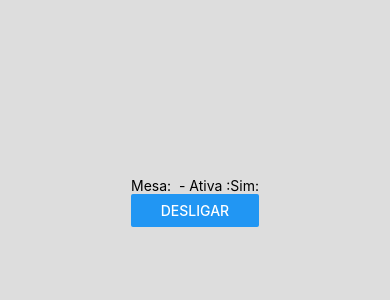
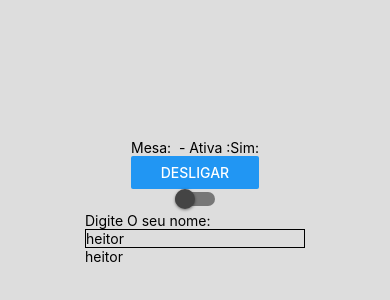
Before and after one commit to heitorAlbu/app1, a React Native app: screen / in a window 390 px wide. Shown: the part 220-520 px from the top of the page. Built offline with nearby package versions, Linux system fonts and the light colour scheme.

Commit message:
trabalhando com states e switchs

```diff
--- a/App.tsx
+++ b/App.tsx
@@ -1,13 +1,13 @@
 import { useState } from "react";
-import { Text, View, Image, ImageBackground, Button } from "react-native";
+import { Text, View, Image, ImageBackground, Button, SafeAreaView } from "react-native";
 import Prato from "./components/prato"
 import { StyleSheet } from "react-native";
 import estilos from './estilos/estilos.tsx';
 import Caixa from './components/caixa.tsx';
 import Lista from './components/listaProduto.tsx';
 import Mesa from './components/mesa.tsx';
-
-
+import Restaurante from './components/restaurante.tsx';
+import CT from './components/CaixaDeTexto.tsx'
 
 
 export default function App1() {
@@ -43,8 +43,11 @@ export default function App1() {
 
   return (
 
-    <View style={estilos.container}>
+    <SafeAreaView style={estilos.container}>
       <Mesa nome="mesa1" />
+
+      <Restaurante />
+      <CT />
       {/* <Button
         title={ligado ? "Desligar" : "Ligar"}
         onPress={() => setLigado(!ligado)}
@@ -68,6 +71,7 @@ export default function App1() {
           />
         </View>
       </ImageBackground> */}
-    </View>
+
+    </SafeAreaView>
   );
 }
--- /dev/null
+++ b/components/CaixaDeTexto.tsx
@@ -0,0 +1,25 @@
+import { useState } from "react";
+import { Text, TextInput, View } from "react-native";
+
+export default function () {
+    const [nome, setNome] = useState("heitor");
+    const mudarNome = () => { }
+    return (
+        <View>
+            <Text>Digite O seu nome:</Text>
+            <TextInput
+                style={{ borderWidth: 1, borderColor: '#000' }}
+                value={nome}
+                onChangeText={text => setNome(text)}
+            >
+
+            </TextInput>
+
+            <Text>{nome}</Text>
+        </View>
+
+
+    )
+
+
+}
--- a/components/mesa.tsx
+++ b/components/mesa.tsx
@@ -1,5 +1,5 @@
 import { Component } from "react";
-import { Button, Text, View } from "react-native";
+import { Button, Text, View, SafeAreaView } from "react-native";
 
 export default class Mesa extends Component {
     state = {
--- /dev/null
+++ b/components/restaurante.tsx
@@ -0,0 +1,30 @@
+import { useState } from "react";
+import { Switch, Text, View } from "react-native";
+
+export default function (props: any) {
+    const [ligado, setLigado] = useState(false)
+    const toggleLigado = () => setLigado(!ligado)
+
+    return (
+        <View>
+            <Text>
+                <Switch
+                    trackColor={{ false: '#777', true: '#8bf' }}
+                    thumbColor={ligado ? '#00f' : '#444'}
+                    value={ligado}
+                    onValueChange={toggleLigado}
+                />
+
+
+            </Text>
+
+
+        </View>
+
+
+
+    )
+
+
+
+}
```
